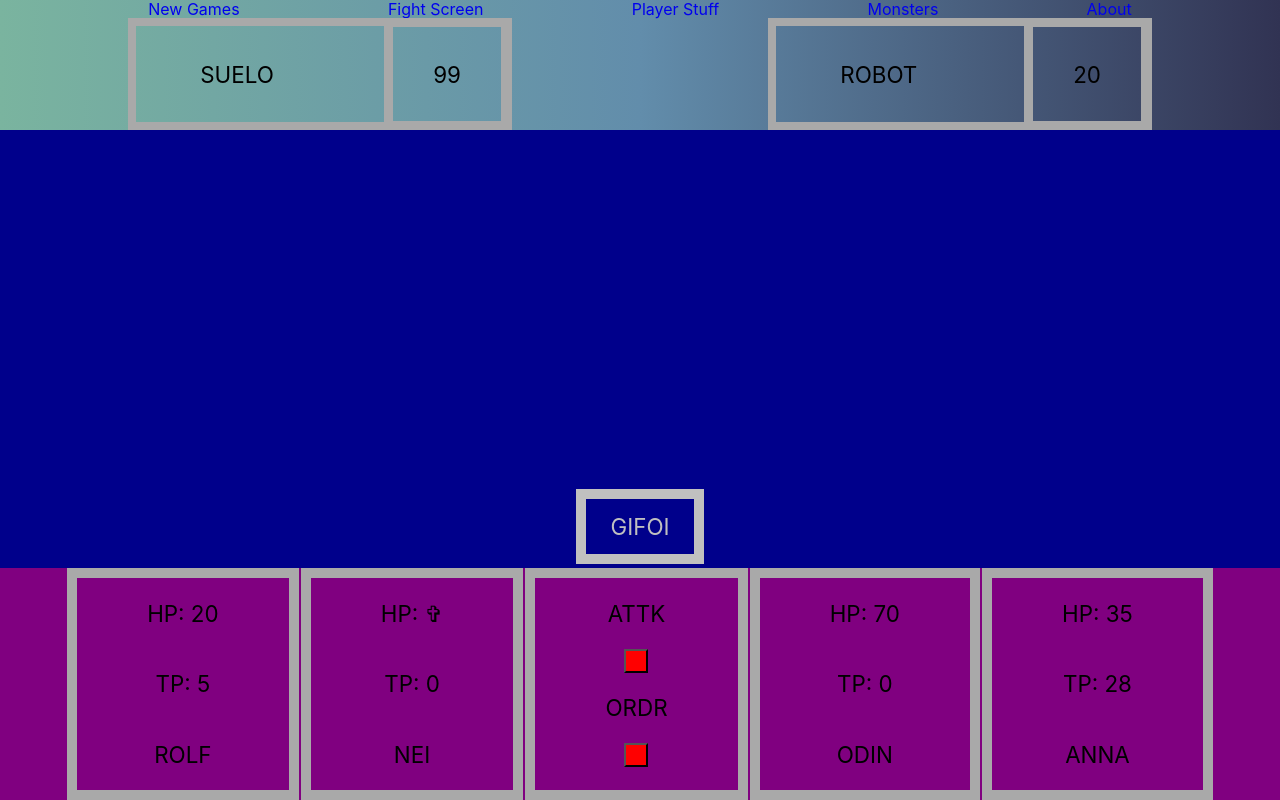
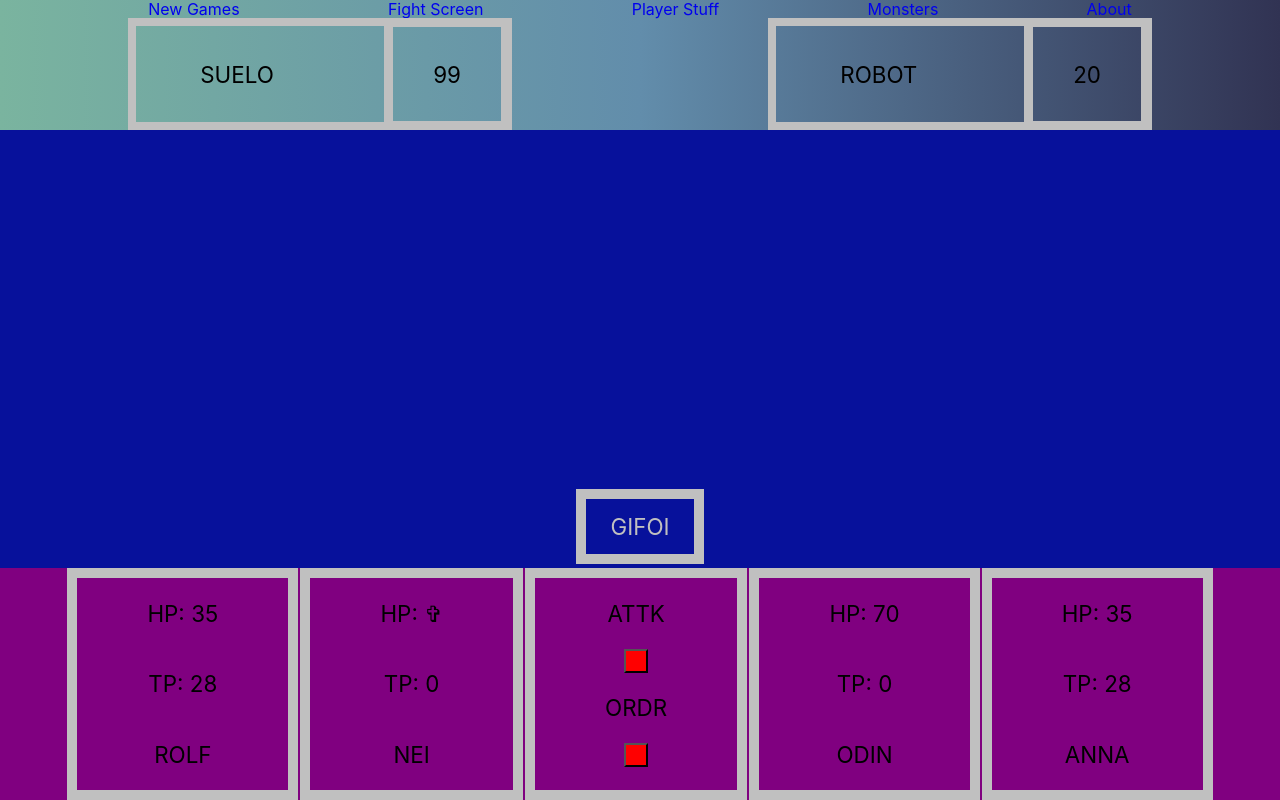
Before and after one commit to willashe/rpg-battle, a React (Create React App) app: page /battle in a window 1280 px wide. Built offline with nearby package versions, Linux system fonts and the light colour scheme.

Commit message:
Changed naming conventions for Enemies, Heroes and Player

```diff
--- a/src/App.tsx
+++ b/src/App.tsx
@@ -5,7 +5,7 @@ import Home from './pages/Home';
 import Battle from './pages/Battle';
 // import Battle from './components/BattleWithStateExample';
 import Player from './components/Player';
-import Monsters from './components/Monsters';
+import Monsters from './components/Enemies';
 import About from './pages/About';
 import './Reset.css';
 import './App.css';
--- /dev/null
+++ b/src/components/Enemies.tsx
@@ -0,0 +1,7 @@
+import React from 'react';
+
+const Enemies = () => (
+  <h1>Enemy names, drops, attributes and etc to be worked out here</h1>
+);
+
+export default Enemies;
--- /dev/null
+++ b/src/components/EnemyGroup.tsx
@@ -0,0 +1,45 @@
+import React from 'react';
+import styled from 'styled-components';
+
+const EnemyGroupContainer = styled.div`
+  width: 30%;
+  display: flex;
+  justify-content: flex-end;
+  border: 8px solid silver;
+`;
+
+const EnemyDmg = styled.div`
+  display: flex;
+  align-items: center;
+  font-size: 1.4rem;
+  padding: 0 40px;
+  border: 3px solid silver;
+  border-bottom-width: 1px;
+  border-top-width: 1px;
+  border-left-width: 9px;
+`;
+
+const EnemyName = styled.div`
+  display: flex;
+  align-items: center;
+  font-size: 1.4rem;
+  width: 50%;
+`;
+
+interface EnemyGroupProps {
+  name: string;
+  dmg: number;
+}
+
+const EnemyGroup = (props: EnemyGroupProps) => {
+  const { name, dmg } = props;
+
+  return (
+    <EnemyGroupContainer>
+      <EnemyName>{name}</EnemyName>
+      <EnemyDmg>{dmg}</EnemyDmg>
+    </EnemyGroupContainer>
+  );
+};
+
+export default EnemyGroup;
--- /dev/null
+++ b/src/components/EnemyGroupSection.tsx
@@ -0,0 +1,21 @@
+import React from 'react';
+import styled from 'styled-components';
+import EnemyGroup from './EnemyGroup';
+
+const EnemySection = styled.section`
+  flex: 0 1 200px;
+  height: 100%;
+  display: flex;
+  top: 0;
+  justify-content: space-around;
+`;
+const EnemyGroupSection = () => {
+  return (
+    <EnemySection>
+      <EnemyGroup name="SUELO" dmg={99} />
+      <EnemyGroup name="ROBOT" dmg={20} />
+    </EnemySection>
+  );
+};
+
+export default EnemyGroupSection;
--- /dev/null
+++ b/src/components/Hero.tsx
@@ -0,0 +1,28 @@
+import React from 'react';
+import styled from 'styled-components';
+
+const HeroContainer = styled.div`
+  display: flex;
+  flex-direction: column;
+  align-items: center;
+  font-size: 1.4rem;
+  padding: 0 70px;
+  margin: 0 1.1px;
+  border: 10px solid silver;
+`;
+
+interface HeroProps {
+  name: string;
+  hp: number;
+  tp: number;
+}
+
+const Hero = ({ hp, tp, name }: HeroProps) => (
+  <HeroContainer>
+    <p>HP: {hp <= 0 ? '✞' : hp}</p>
+    <p>TP: {tp}</p>
+    <p>{name}</p>
+  </HeroContainer>
+);
+
+export default Hero;
--- a/src/components/MainBattleSection.tsx
+++ b/src/components/MainBattleSection.tsx
@@ -1,10 +1,10 @@
 import React from 'react';
 import styled from 'styled-components';
 
-const BattleSection = styled.div`
+const BattleSection = styled.section`
   display: flex;
   flex: 0 1 100%;
-  background-color: darkblue;
+  background-color: #07119b;
 `;
 
 const MessageBox = styled.div`
--- a/src/components/MonsterContent.tsx
+++ /dev/null
@@ -1,45 +0,0 @@
-import React from 'react';
-import styled from 'styled-components';
-
-const MonsterContentContainer = styled.div`
-  width: 30%;
-  display: flex;
-  justify-content: flex-end;
-  border: 8px solid darkgrey;
-`;
-
-const MonsterDmg = styled.div`
-  display: flex;
-  align-items: center;
-  font-size: 1.4rem;
-  padding: 0 40px;
-  border: 3px solid darkgrey;
-  border-bottom-width: 1px;
-  border-top-width: 1px;
-  border-left-width: 9px;
-`;
-
-const MonsterName = styled.div`
-  display: flex;
-  align-items: center;
-  font-size: 1.4rem;
-  width: 50%;
-`;
-
-interface MonsterContentProps {
-  name: string;
-  count: number;
-}
-
-const MonsterContent = (props: MonsterContentProps) => {
-  const { name, count } = props;
-
-  return (
-    <MonsterContentContainer>
-      <MonsterName>{name}</MonsterName>
-      <MonsterDmg>{count}</MonsterDmg>
-    </MonsterContentContainer>
-  );
-};
-
-export default MonsterContent;
--- a/src/components/MonsterInfoSection.tsx
+++ /dev/null
@@ -1,21 +0,0 @@
-import React from 'react';
-import styled from 'styled-components';
-import MonsterContent from './MonsterContent';
-
-const MonsterSection = styled.section`
-  flex: 0 1 200px;
-  height: 100%;
-  display: flex;
-  top: 0;
-  justify-content: space-around;
-`;
-const MonsterInfoSection = () => {
-  return (
-    <MonsterSection>
-      <MonsterContent name="SUELO" count={99} />
-      <MonsterContent name="ROBOT" count={20} />
-    </MonsterSection>
-  );
-};
-
-export default MonsterInfoSection;
--- a/src/components/Monsters.tsx
+++ /dev/null
@@ -1,7 +0,0 @@
-import React from 'react';
-
-const Monsters = () => (
-  <h1>Monster names, drops, attributes and etc to be worked out here</h1>
-);
-
-export default Monsters;
--- a/src/components/PlayerInfoMenu.tsx
+++ /dev/null
@@ -1,82 +0,0 @@
-import React from 'react';
-import styled from 'styled-components';
-
-const MainPartyInfo = styled.div`
-  display: flex;
-  justify-content: center;
-`;
-
-const PlayerHP = styled.div`
-  display: flex;
-  flex-direction: column;
-  align-items: center;
-  font-size: 1.4rem;
-  padding: 0 70px;
-  margin: 0 1.1px;
-  border: 10px solid darkgrey;
-`;
-
-const PlayerButton = styled.button`
-  background-color: red;
-  padding: 10px;
-`;
-
-const PlayerInfoSection = styled.section`
-  background-color: purple;
-  flex: 0 1 200px;
-`;
-
-interface PlayerProps {
-  firstPlayerName: string;
-  secondPlayerName: string;
-  thirdPlayerName: string;
-  fourthPlayerName: string;
-  hp: number;
-  tp: number;
-}
-
-const PlayerInfoMenu = (props: PlayerProps) => {
-  const {
-    firstPlayerName,
-    secondPlayerName,
-    thirdPlayerName,
-    fourthPlayerName,
-    hp,
-    tp,
-  } = props;
-
-  return (
-    <PlayerInfoSection>
-      <MainPartyInfo>
-        <PlayerHP>
-          <p>HP: {hp}</p>
-          <p>TP: {tp}</p>
-          <p>{firstPlayerName}</p>
-        </PlayerHP>
-        <PlayerHP>
-          <p>HP: ✞</p>
-          <p>TP: 0</p>
-          <p>{secondPlayerName}</p>
-        </PlayerHP>
-        <PlayerHP>
-          <p>ATTK</p>
-          <PlayerButton></PlayerButton>
-          <p>ORDR</p>
-          <PlayerButton></PlayerButton>
-        </PlayerHP>
-        <PlayerHP>
-          <p>HP: 70</p>
-          <p>TP: 0</p>
-          <p>{thirdPlayerName}</p>
-        </PlayerHP>
-        <PlayerHP>
-          <p>HP: 35</p>
-          <p>TP: 28</p>
-          <p>{fourthPlayerName}</p>
-        </PlayerHP>
-      </MainPartyInfo>
-    </PlayerInfoSection>
-  );
-};
-
-export default PlayerInfoMenu;
--- /dev/null
+++ b/src/components/PlayerInfoSection.tsx
@@ -0,0 +1,54 @@
+import React from 'react';
+import styled from 'styled-components';
+import Hero from './Hero';
+
+const PlayerInfo = styled.section`
+  display: flex;
+  justify-content: center;
+  background-color: purple;
+  flex: 0 1 200px;
+`;
+
+const PlayerMenu = styled.div`
+  display: flex;
+  flex-direction: column;
+  align-items: center;
+  font-size: 1.4rem;
+  padding: 0 70px;
+  margin: 0 1.1px;
+  border: 10px solid silver;
+`;
+
+const PlayerButton = styled.button`
+  background-color: red;
+  padding: 10px;
+`;
+
+interface PlayerInfoSectionProps {
+  firstHeroName: string;
+  secondHeroName: string;
+  thirdHeroName: string;
+  fourthHeroName: string;
+}
+
+const PlayerInfoSection = (props: PlayerInfoSectionProps) => {
+  const { firstHeroName, secondHeroName, thirdHeroName, fourthHeroName } =
+    props;
+
+  return (
+    <PlayerInfo>
+      <Hero hp={35} tp={28} name={firstHeroName} />
+      <Hero hp={0} tp={0} name={secondHeroName} />
+      <PlayerMenu>
+        <p>ATTK</p>
+        <PlayerButton></PlayerButton>
+        <p>ORDR</p>
+        <PlayerButton></PlayerButton>
+      </PlayerMenu>
+      <Hero hp={70} tp={0} name={thirdHeroName} />
+      <Hero hp={35} tp={28} name={fourthHeroName} />
+    </PlayerInfo>
+  );
+};
+
+export default PlayerInfoSection;
--- a/src/pages/Battle.tsx
+++ b/src/pages/Battle.tsx
@@ -1,8 +1,8 @@
 import React from 'react';
-import MonsterInfoSection from '../components/MonsterInfoSection';
+import styled from 'styled-components';
+import EnemyGroupSection from '../components/EnemyGroupSection';
 import MainBattleSection from '../components/MainBattleSection';
-import PlayerInfoMenu from '../components/PlayerInfoMenu';
-import styled from 'styled-components';
+import PlayerInfoSection from '../components/PlayerInfoSection';
 
 const BattleContainer = styled.div`
   height: 100%;
@@ -14,15 +14,13 @@ const BattleContainer = styled.div`
 
 const Battle = () => (
   <BattleContainer>
-    <MonsterInfoSection />
+    <EnemyGroupSection />
     <MainBattleSection />
-    <PlayerInfoMenu
-      firstPlayerName="ROLF"
-      secondPlayerName="NEI"
-      thirdPlayerName="ODIN"
-      fourthPlayerName="ANNA"
-      hp={20}
-      tp={5}
+    <PlayerInfoSection
+      firstHeroName="ROLF"
+      secondHeroName="NEI"
+      thirdHeroName="ODIN"
+      fourthHeroName="ANNA"
     />
   </BattleContainer>
 );
```
